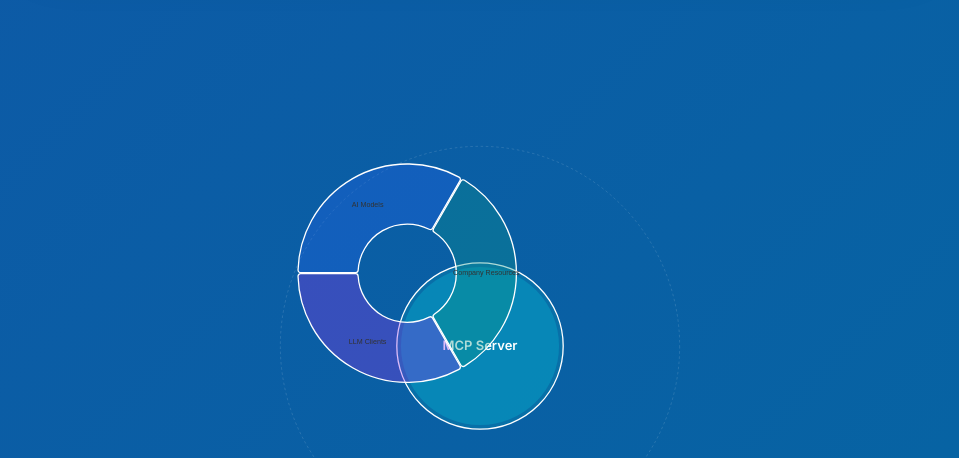
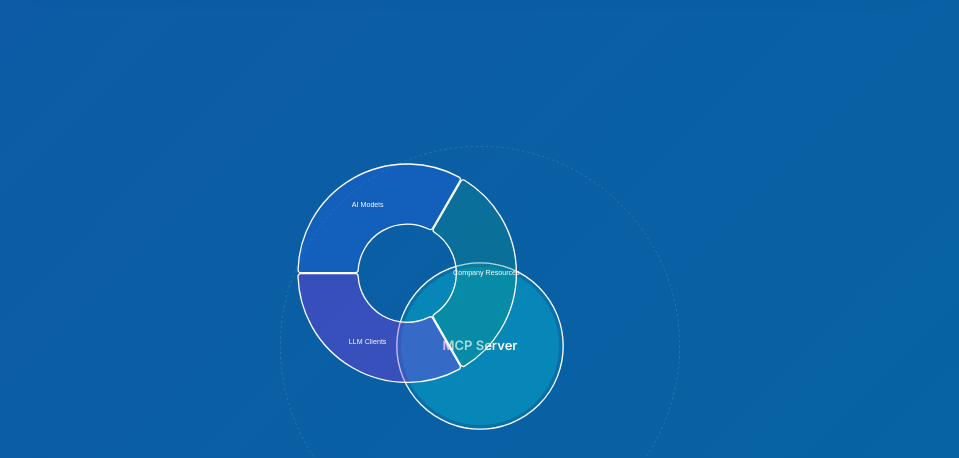
Before and after one commit to boorich/extraordinary_minds, a Next.js app: page / in a window 1280 px wide. Shown: the part 820-1278 px from the top of the page, without its empty margins (160-1119 px from the left). Built offline with nearby package versions, Linux system fonts and the light colour scheme.

Commit message:
style: set labels to white color for better visibility

```diff
--- a/src/components/MCPArchitectureNivo.tsx
+++ b/src/components/MCPArchitectureNivo.tsx
@@ -133,7 +133,7 @@ const MCPArchitecture = () => {
             arcLabel={d => d.data.title}
             arcLabelsRadiusOffset={0.5}
             arcLabelsSkipAngle={0}
-            arcLabelsTextColor={{ theme: 'labels.text.fill' }}
+            arcLabelsTextColor="white"
             layers={['arcs', 'arcLabels']}
             enableArcLinkLabels={false}
             isInteractive={true}
```
